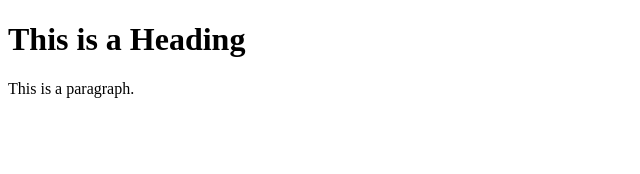
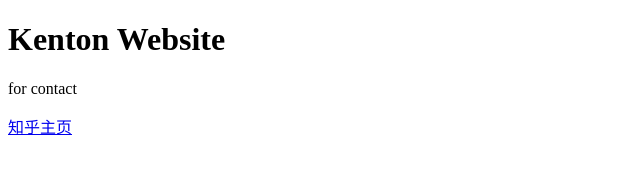
Before and after one commit to kenton777/kenton777.github.io, a plain HTML site: page index.html in a window 1280 px wide. Shown: the whole page, without its empty margins (0-640 px from the left). Drawn offline with Linux system fonts and the light colour scheme.

Commit message:
Update index.html

```diff
--- a/index.html
+++ b/index.html
@@ -5,8 +5,9 @@
 </head>
 <body>
 
-<h1>This is a Heading</h1>
-<p>This is a paragraph.</p>
+<h1>Kenton Website</h1>
+<p>for contact</p>
+<a href="https://www.zhihu.com/people/liang-zhi-5-4/collections">知乎主页</a>
 
 </body>
 </html>
```
